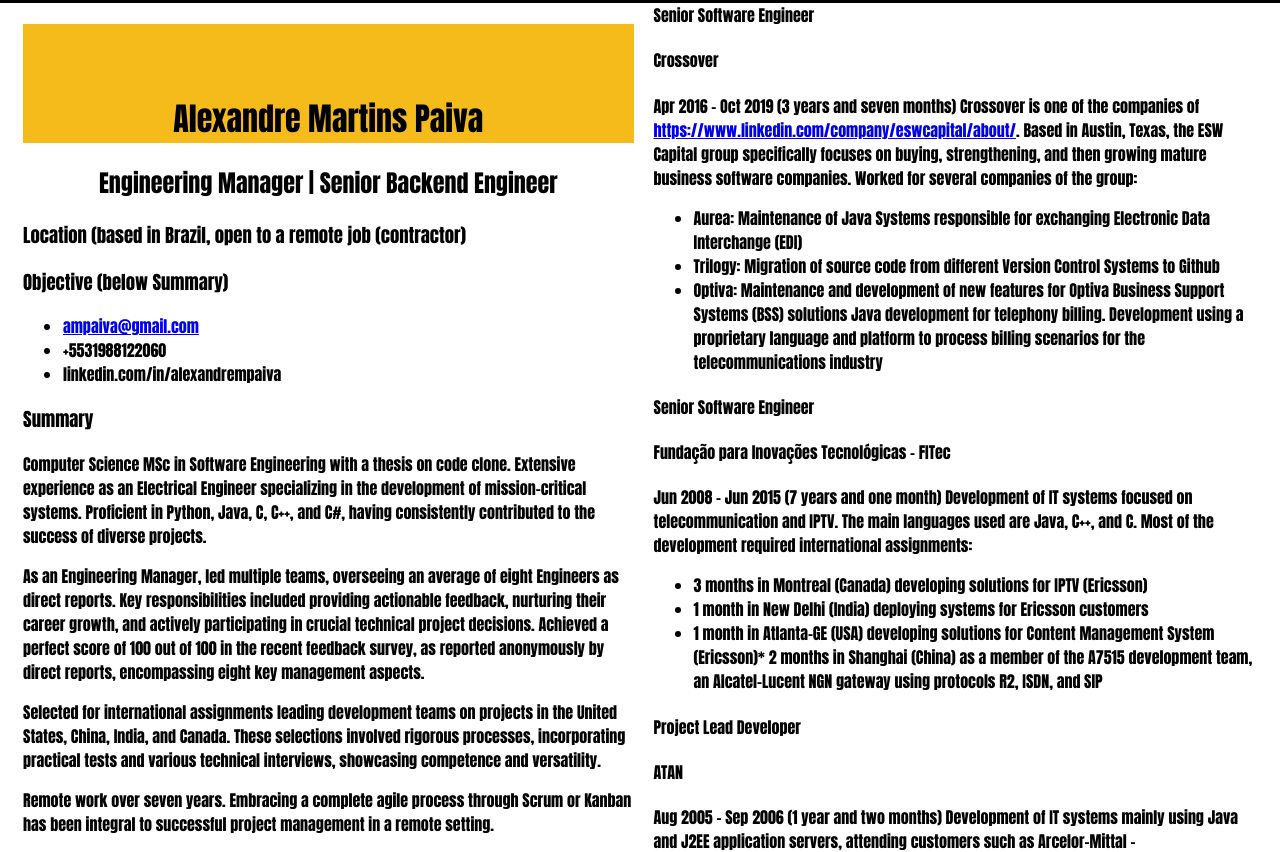
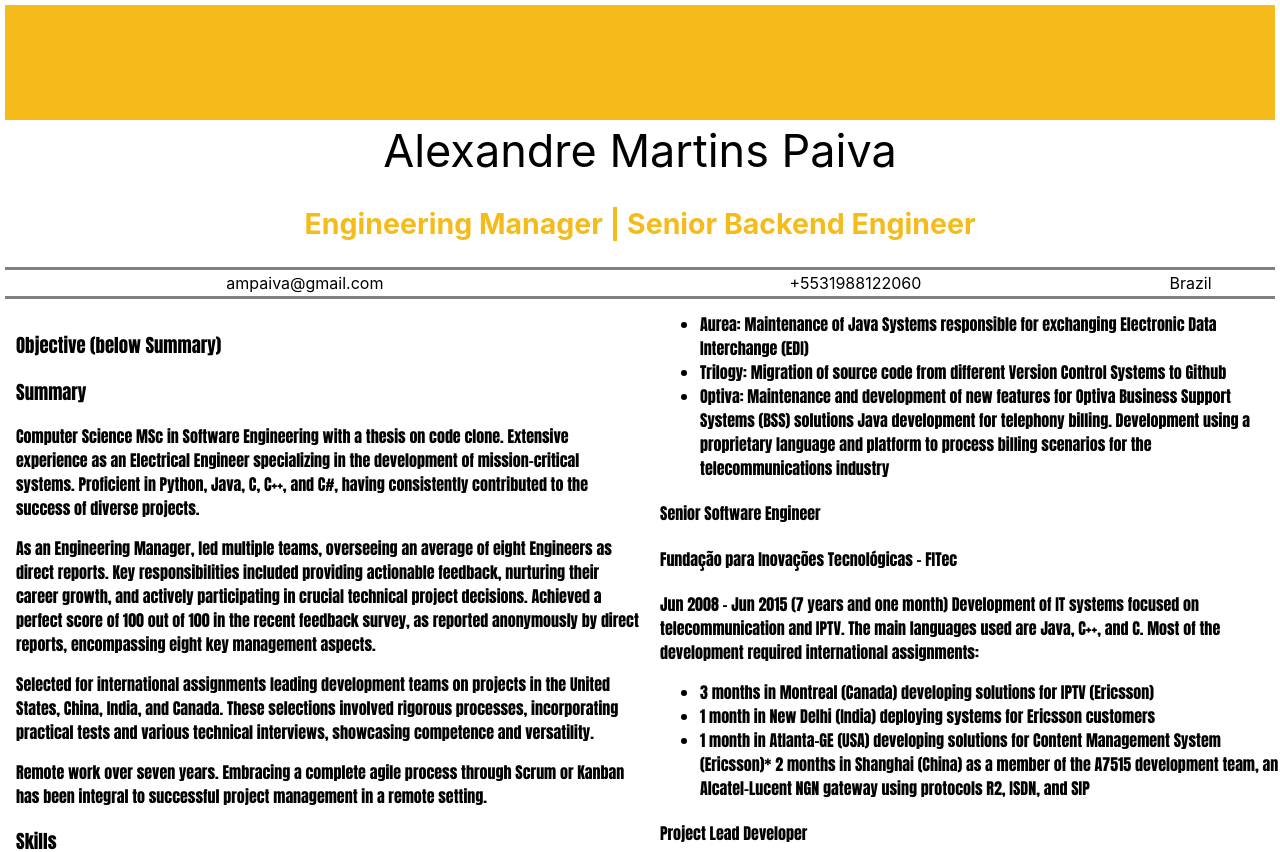
Before and after one commit to ampaiva/mycv, a React (Create React App) app: page / in a window 1280 px wide. Shown: the top 852 px of the page. Built offline with nearby package versions, Linux system fonts and the light colour scheme.

Commit message:
Colmens and formatting

```diff
--- a/public/cv-content.md
+++ b/public/cv-content.md
@@ -1,12 +1,5 @@
-# Alexandre Martins Paiva
-## Engineering Manager | Senior Backend Engineer
 
-### Location (based in Brazil, open to a remote job (contractor)
 ### Objective (below Summary)
-* ampaiva@gmail.com
-* +5531988122060
-* linkedin.com/in/alexandrempaiva
-
 ### Summary
 Computer Science MSc in Software Engineering with a thesis on code clone. Extensive experience as
 an Electrical Engineer specializing in the development of mission-critical systems. Proficient in Python,
@@ -121,4 +114,4 @@
 complete Java system (https://github.com/ampaiva/mcsheep) to parse Java projects in search of code
 clones.
 #### Universidade Federal de Minas Gerais
-##### Electrical Engineer
+##### Electrical EngineerMenu
--- a/src/CV.css
+++ b/src/CV.css
@@ -1,35 +1,59 @@
 /* Division */
-.App .cv-container div {
-  border-style: solid;
-  border-right-style: none;
-  border-left-style: none;
-  padding-left: 23px;
+.App .container div {
   font-family: Impact, Haettenschweiler, 'Franklin Gothic Bold', Charcoal, 'Helvetica Inserat', 'Bitstream Vera Sans Bold', 'Arial Black', 'sans serif';
+  width: 100%;
 }
 
+td {
+  vertical-align: top;
+}
+
+
+/* Optional: Add some basic styling to the columns */
+.markdown {
+  padding: 10px;
+  border-radius: 5px;
+  column-count: 2;
+  column-gap: 20px;
+}
+
+
 /* Heading */
-.App div h1 {
-  text-align: center;
+.x {
   padding-top: 70px;
   background-color: #f5bb1b;
 }
 
-/* Heading */
-.App div h2 {
+.App div h1 {
   text-align: center;
+  padding-top: 70px;
 }
 
-/* Firstline */
-.App .firstline {
+.container .name td {
   text-align: center;
-  padding-top: 70px;
- background-color: #f5bb1b;
+  font-size: 45px;
 }
 
-.App .markdown {
-  padding-right: 16px;
-  column-count: 2;
-  /* Number of columns */
-  column-gap: 20px;
-  /* Adjust gap between columns */
+.container .role td {
+  text-align: center;
+  font-size: 19px;
+  font-weight: 400;
+  color: #f5bb1b;
 }
+
+.contact table {
+  text-align: center;
+  width: 100%;
+  border-bottom-style:solid;
+  border-top-style:solid;
+}
+
+
+/* Heading */
+.menu {
+  display: none;
+}
+
+.help {
+  display: none;
+}
--- a/src/CV.js
+++ b/src/CV.js
@@ -15,9 +15,41 @@
   }, []);
 
   return (
-    <div className="cv-container">
-      <div className="markdown" dangerouslySetInnerHTML={{ __html: marked(markdown) }} />
+    <div className="container">
+      <table>
+        <tr>
+          <td className="menu">Menu</td>
+          <td>
+            <table>
+              <tr className='x'><td><h1></h1></td>
+              </tr>
+              <tr className='name'>
+                <td>Alexandre Martins Paiva</td>
+              </tr>
+              <tr className='role'>
+                <td><h2>Engineering Manager | Senior Backend Engineer</h2></td>
+              </tr>
+              <tr className='contact'>
+                <table>
+                  <tr><td>ampaiva@gmail.com</td><td>+5531988122060</td><td>Brazil</td></tr>
+                </table>
+              </tr>
+              <tr>
+                <td>
+                  <div className='markdown'>
+                    <div className="column" dangerouslySetInnerHTML={{ __html: marked(markdown) }} />
+                  </div>
+                </td>
+              </tr>
+            </table>
+          </td>
+          <td className="help">
+          </td>
+        </tr>
+      </table>
     </div>
+
+
   );
 };
 
```
